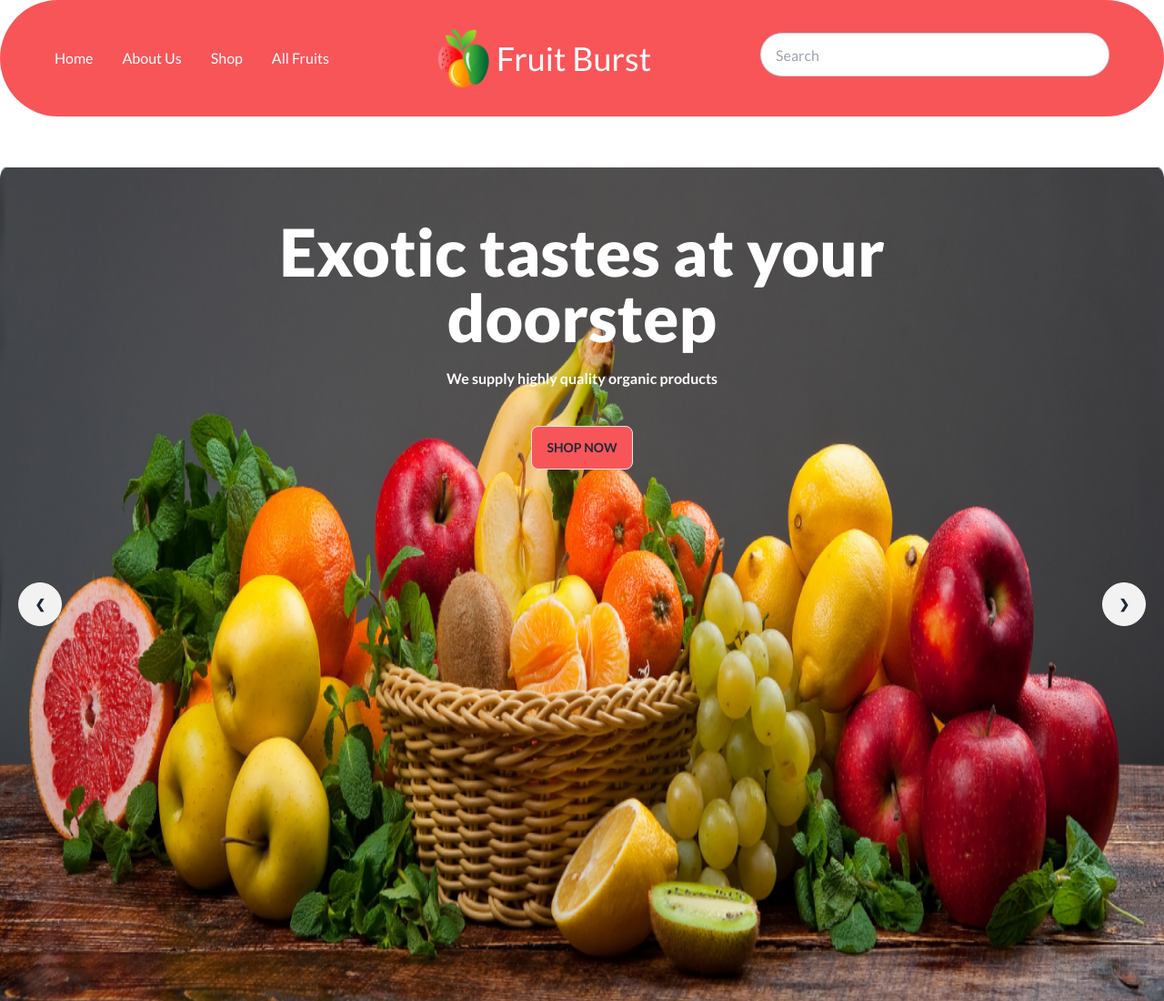
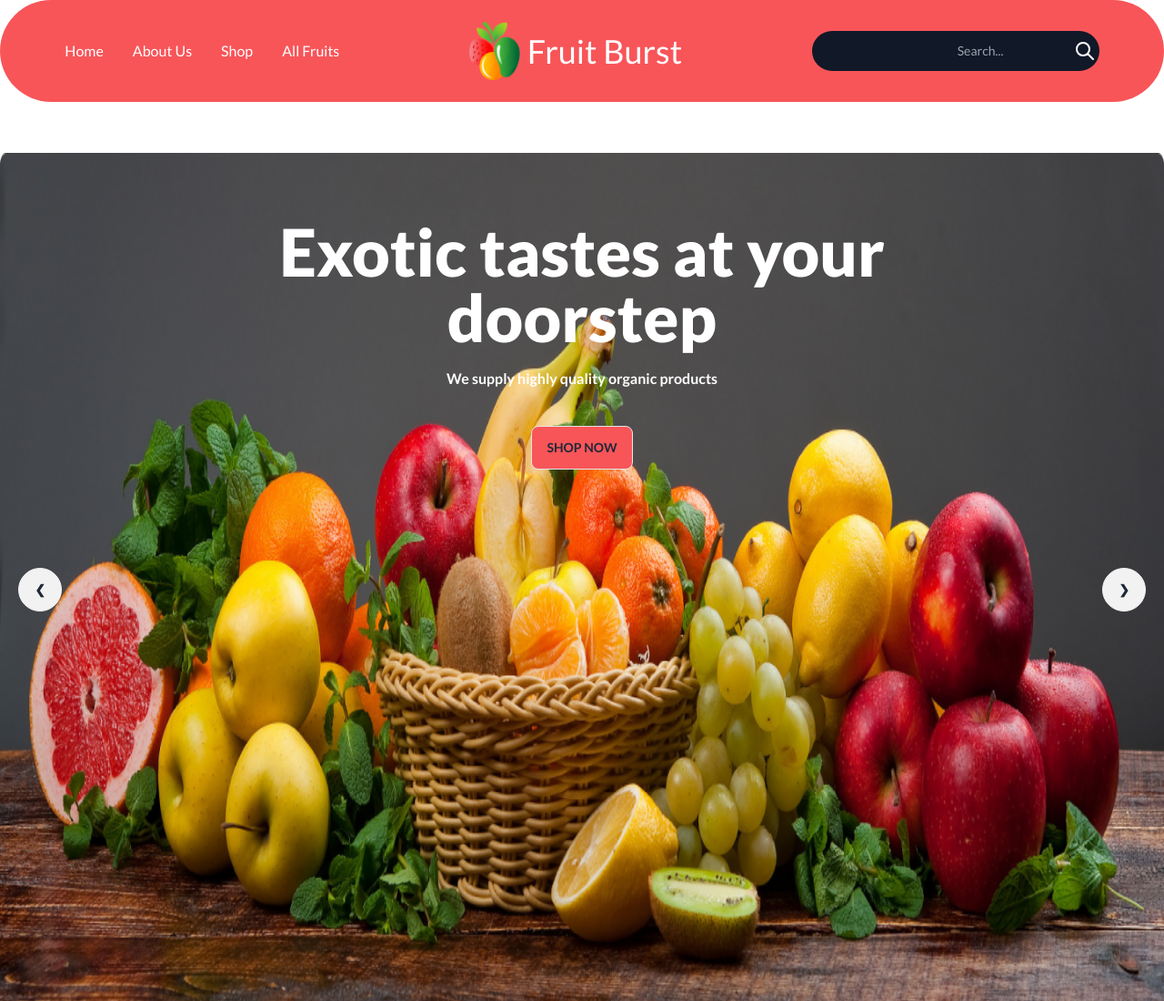
Before and after one commit to Moshiur-Code/B8A3-fruit-brust, a plain HTML site: page index.html in a window 1280 px wide. Shown: the top 1100 px of the page at 91% size. Drawn offline with nearby package versions, Linux system fonts and the light colour scheme; grey boxes are pictures that could not be loaded.

Commit message:
Search bar added

```diff
--- a/index.html
+++ b/index.html
@@ -32,7 +32,7 @@
   <!-- Navbar section start -->
   <main class="container mx-auto">
     <nav>
-      <div class="flex justify-around items-center h-32 bg-[#F85559] rounded-full mb-14 text-white">
+      <div class="flex justify-around items-center h-28 bg-[#F85559] rounded-full mb-14 text-white">
 
         <div class="flex items-center gap-8">
           <a class="">Home</a>
@@ -46,11 +46,19 @@
           <h4 class="text-4xl">Fruit Burst</h4>
         </div>
 
-        <div class="flex-none gap-2">
-          <div class="flex form-control w-96 h-14">
-            <input type="text" placeholder="Search" class="input input-bordered rounded-full md:w-auto" />
-            <!-- <span><i class="fa-solid fa-magnifying-glass border-2"></i></span>  -->
-          </div>
+         <!-- Search bar -->
+         <div class="flex items-center justify-center">
+          <form method="GET">
+            <div class="relative rounded-full">
+              <span class="absolute inset-y-0 right-0 flex items-center pl-2">
+                <button type="submit" class="p-1 focus:outline-none focus:shadow-outline">
+                  <svg fill="none" stroke="currentColor" stroke-linecap="round" stroke-linejoin="round" stroke-width="2" viewBox="0 0 24 24" class="w-6 h-6"><path d="M21 21l-6-6m2-5a7 7 0 11-14 0 7 7 0 0114 0z"></path></svg>
+                </button>
+              </span>
+
+              <input type="search" name="q" class="rounded-full py-3 text-sm text-white bg-gray-900 pl-40 focus:outline-none focus:bg-white focus:text-gray-900" placeholder="Search..." autocomplete="off">
+            </div>
+          </form>
         </div>
       </div>
     </nav>
```
